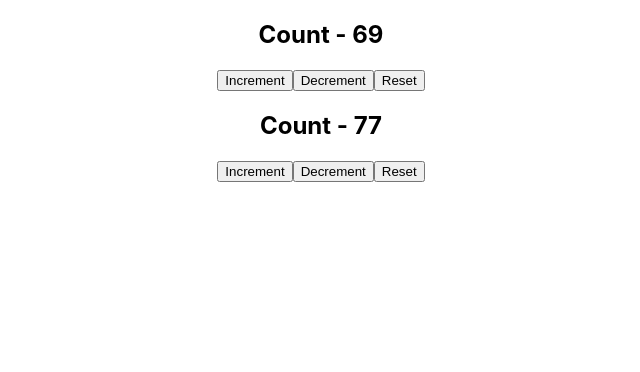
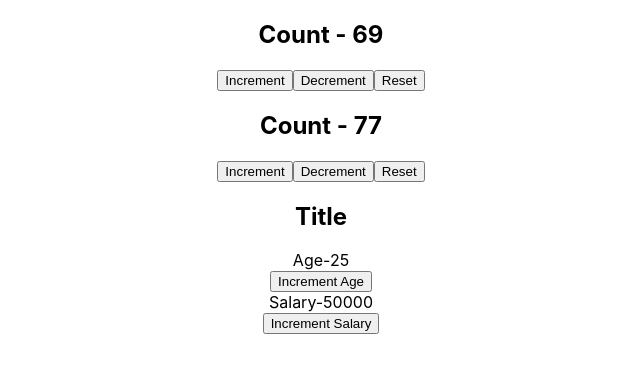
Before and after one commit to gopi4803/react-useCallback, a React (Create React App) app: page / in a window 1280 px wide. Shown: the top 372 px of the page, without its empty margins (319-959 px from the left). Built offline with nearby package versions, Linux system fonts and the light colour scheme.

Commit message:
modified

```diff
--- a/src/App.js
+++ b/src/App.js
@@ -19,6 +19,7 @@ function App() {
       <DocTitleTwo /> */}
       <CounterOne />
       <CounterTwo />
+      <ParentComponent />
     </div>
   );
 }
```
